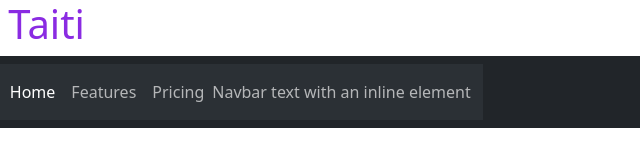
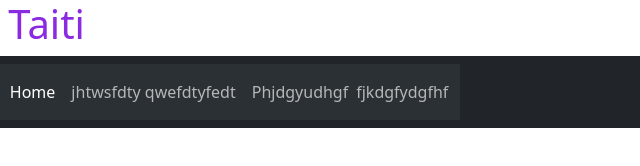
Before and after one commit to TaitiSamuele/verifica, a plain HTML site: page index.html in a window 1280 px wide. Shown: the full height of the page, 164-804 px from the left. Drawn offline with nearby package versions, Linux system fonts and the light colour scheme.

Commit message:
change the <li> in navbar

```diff
--- a/index.html
+++ b/index.html
@@ -24,14 +24,14 @@
                     <a class="nav-link active" aria-current="page" href="#">Home</a>
                   </li>
                   <li class="nav-item">
-                    <a class="nav-link" href="#">Features</a>
+                    <a class="nav-link" href="#">jhtwsfdty qwefdtyfedt</a>
                   </li>
                   <li class="nav-item">
-                    <a class="nav-link" href="#">Pricing</a>
+                    <a class="nav-link" href="#">Phjdgyudhgf</a>
                   </li>
                 </ul>
                 <span class="navbar-text">
-                  Navbar text with an inline element
+                  fjkdgfydgfhf
                 </span>
               </div>
             </div>
```
